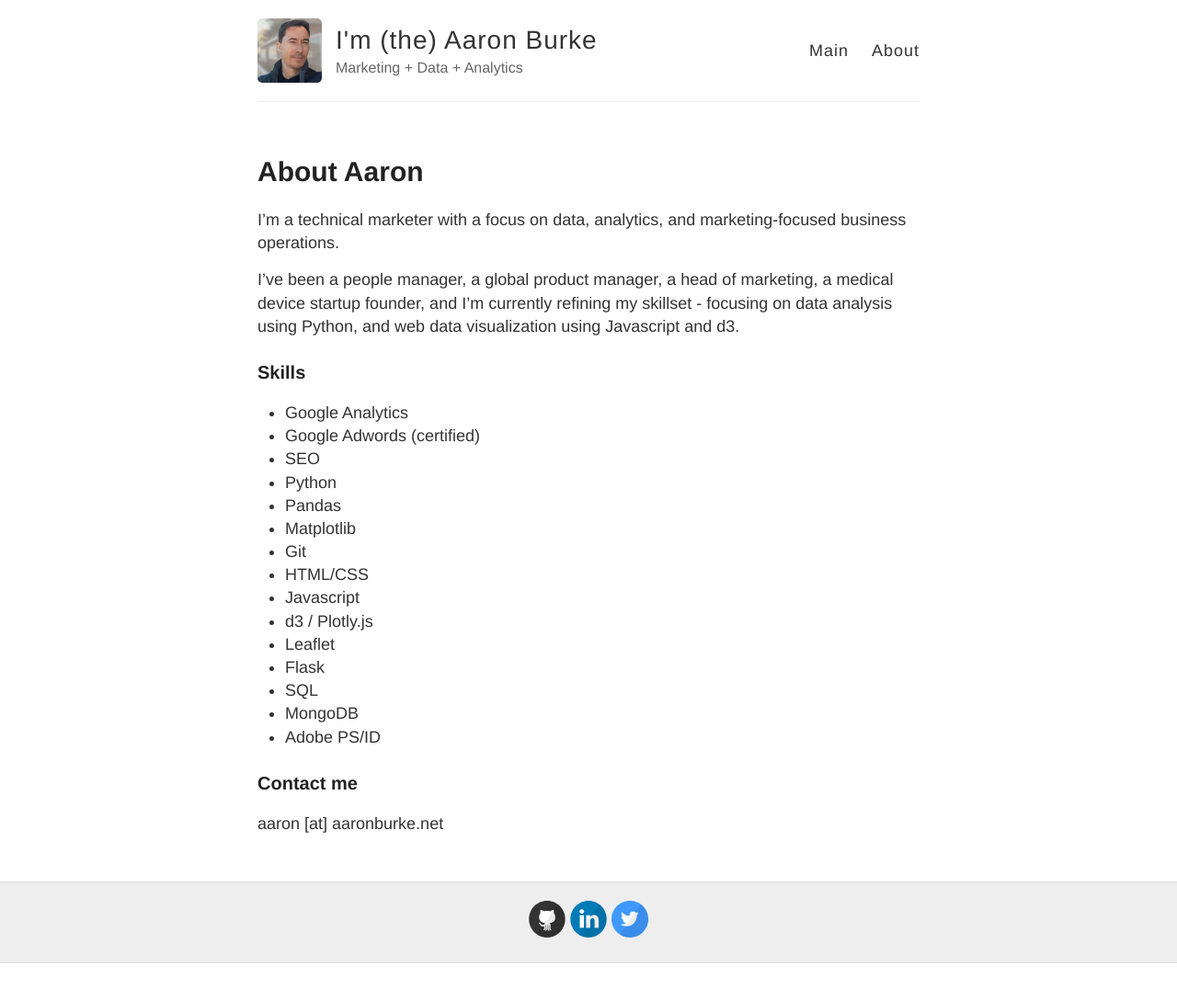
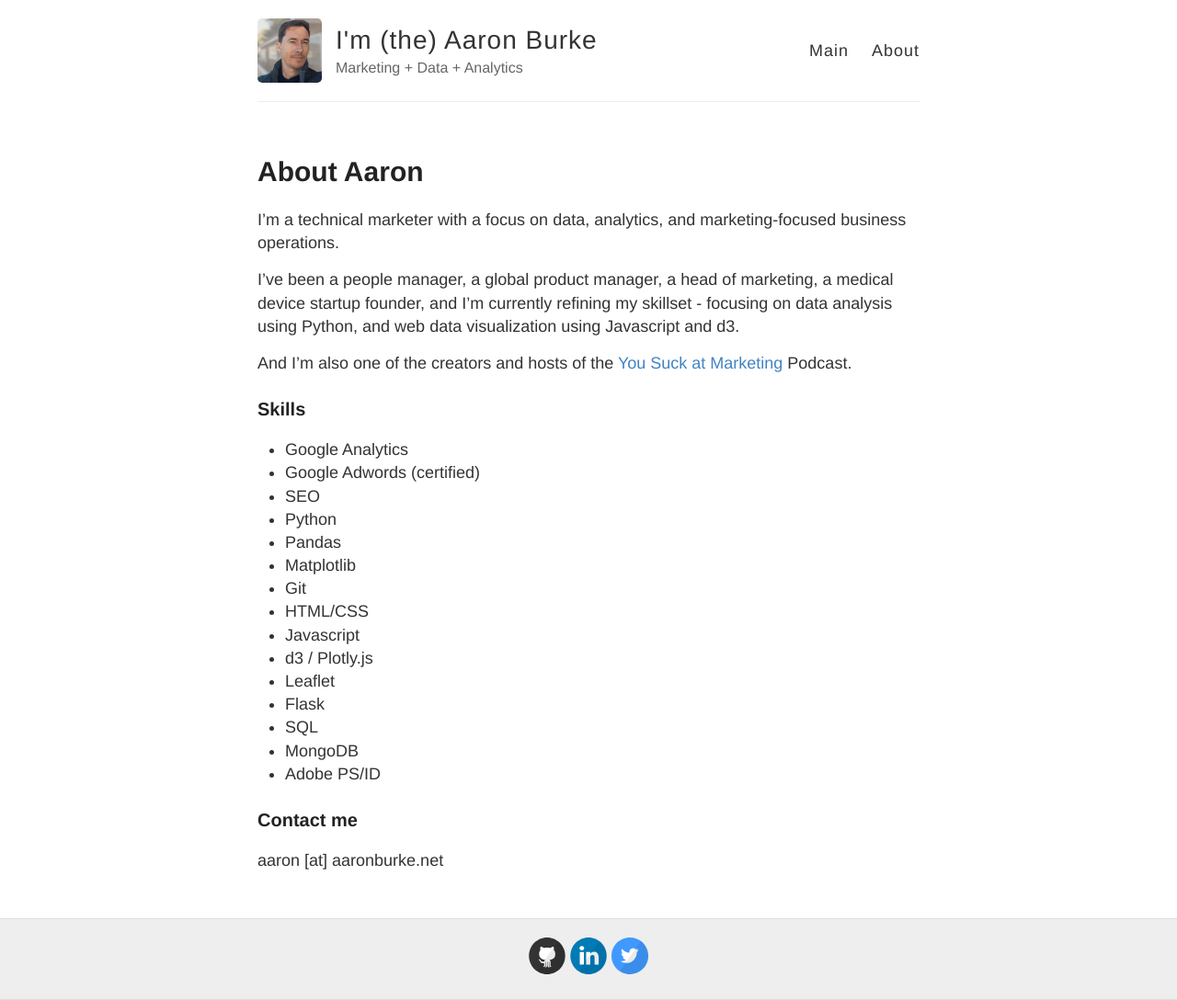
Before and after one commit to imtheaaron/imtheaaron.github.io, a Jekyll site: the page built from about.md, in a window 1280 px wide. Shown: the whole page at 92% size. Built offline with Jekyll 4.4.1, drawn with Linux system fonts in a browser that asks for light colours; before the commit the page ends 1048 px from its top, so only the background shows below that.

Commit message:
added note about YSAM podcast

```diff
--- a/about.md
+++ b/about.md
@@ -7,6 +7,8 @@ permalink: /about/
 I'm a technical marketer with a focus on data, analytics, and marketing-focused business operations.
 
 I've been a people manager, a global product manager, a head of marketing, a medical device startup founder, and I'm currently refining my skillset - focusing on data analysis using Python, and web data visualization using Javascript and d3.
+
+And I'm also one of the creators and hosts of the [You Suck at Marketing](www.badmarketingmedia.com) Podcast.
 
 ### Skills
 
```
